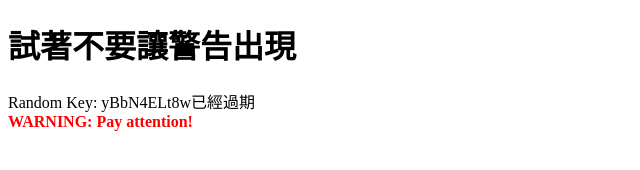
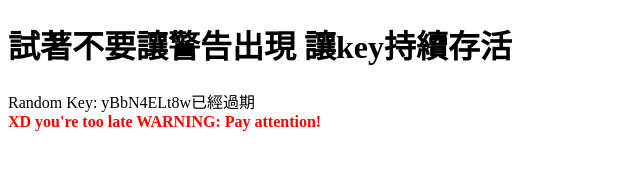
Before and after one commit to chienhsiang-hung/PowerAutomateExamples, a plain HTML site: page KeepContentAlive/index.html in a window 1280 px wide. Shown: the whole page, without its empty margins (0-640 px from the left). Drawn offline with Linux system fonts and the light colour scheme.

Commit message:
Update index.html

```diff
--- a/KeepContentAlive/index.html
+++ b/KeepContentAlive/index.html
@@ -27,9 +27,9 @@
 </style>
 </head>
 <body>
-<h1>試著不要讓警告出現</h1>
+<h1>試著不要讓警告出現 讓key持續存活</h1>
 <div id="randomKey"></div>
-<div class="warning" id="warningMessage">WARNING: Pay attention!</div>
+<div class="warning" id="warningMessage">XD you're too late WARNING: Pay attention!</div>
 
 <script>
   // Function to display the warning message
@@ -45,12 +45,12 @@
   }
 
   // Show warning message every 10 seconds
-  setInterval(function() {
-    document.getElementById("randomKey").textContent = "Random Key: " + randomKey + "已經過期";
+  setTimeout(function() {
+    document.getElementById("randomKey").textContent += "已經過期";
     alert(document.getElementById("randomKey").textContent);
     showWarning();
     setTimeout(hideWarning, 2000); // Hide the warning after 2 seconds
-  }, 5000); // 10 seconds in milliseconds
+  }, 5000); // 5 seconds in milliseconds
 </script>
 <script>
     // Function to generate a random key
```
